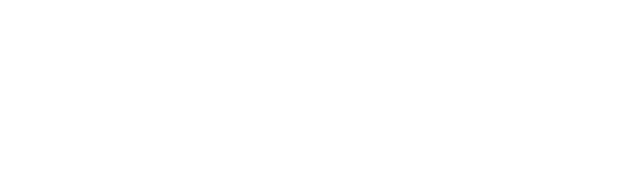
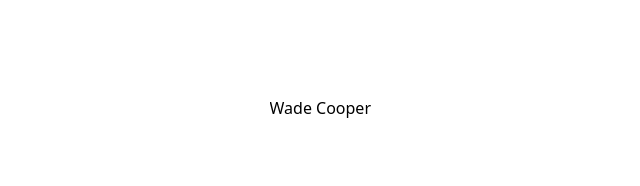
Before and after one commit to JoseOgam/Next20, a Next.js app in the folder headless/: page / in a window 1280 px wide. Shown: the top 186 px of the page, without its empty margins (255-895 px from the left). Built offline with nearby package versions, Linux system fonts and the light colour scheme.

Commit message:
configured headless ui

```diff
--- a/headless/app/page.tsx
+++ b/headless/app/page.tsx
@@ -1,7 +1,10 @@
+import { Demo } from "@/components";
 import Image from "next/image";
 
 export default function Home() {
   return (
-    <main className="flex min-h-screen flex-col items-center justify-between p-24"></main>
+    <main className="flex min-h-screen flex-col items-center justify-between p-24">
+      <Demo />
+    </main>
   );
 }
--- /dev/null
+++ b/headless/components/Demo.tsx
@@ -0,0 +1,30 @@
+"use client";
+import React, { useState } from "react";
+import { people } from "@/constants";
+import { Combobox } from "@headlessui/react";
+
+const Demo = () => {
+  const [selectedPerson, setSelectedPerson] = useState(people[0]);
+  const [query, setQuery] = useState("");
+
+  const filteredPeople =
+    query === ""
+      ? people
+      : people.filter((person) => {
+          return person.toLocaleLowerCase().includes(query.toLocaleLowerCase()); // Fix the variable name here
+        });
+  return (
+    <Combobox value={selectedPerson} onChange={setSelectedPerson}>
+      <Combobox.Input onChange={(event) => setQuery(event.target.value)} />
+      <Combobox.Options>
+        {filteredPeople.map((person) => (
+          <Combobox.Option key={person} value={person}>
+            {person}
+          </Combobox.Option>
+        ))}
+      </Combobox.Options>
+    </Combobox>
+  );
+};
+
+export default Demo;
--- /dev/null
+++ b/headless/components/index.ts
@@ -0,0 +1,3 @@
+import Demo from "./Demo";
+
+export { Demo };
--- /dev/null
+++ b/headless/constants/index.ts
@@ -0,0 +1,8 @@
+export const people = [
+  "Wade Cooper",
+  "Durward Reynolds",
+  "Kenton Towne",
+  "Therese Wunsch",
+  "Benedict Kessler",
+  "Katelyn Rohan",
+];
```
